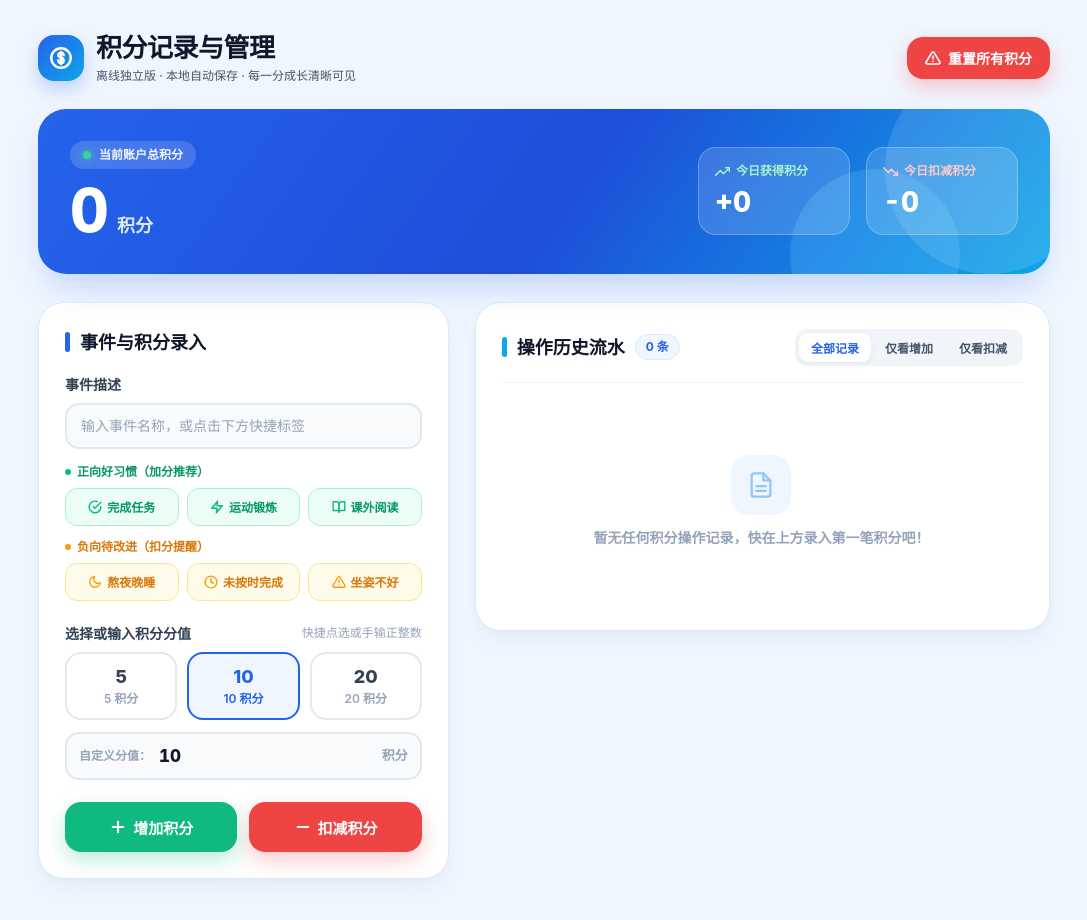
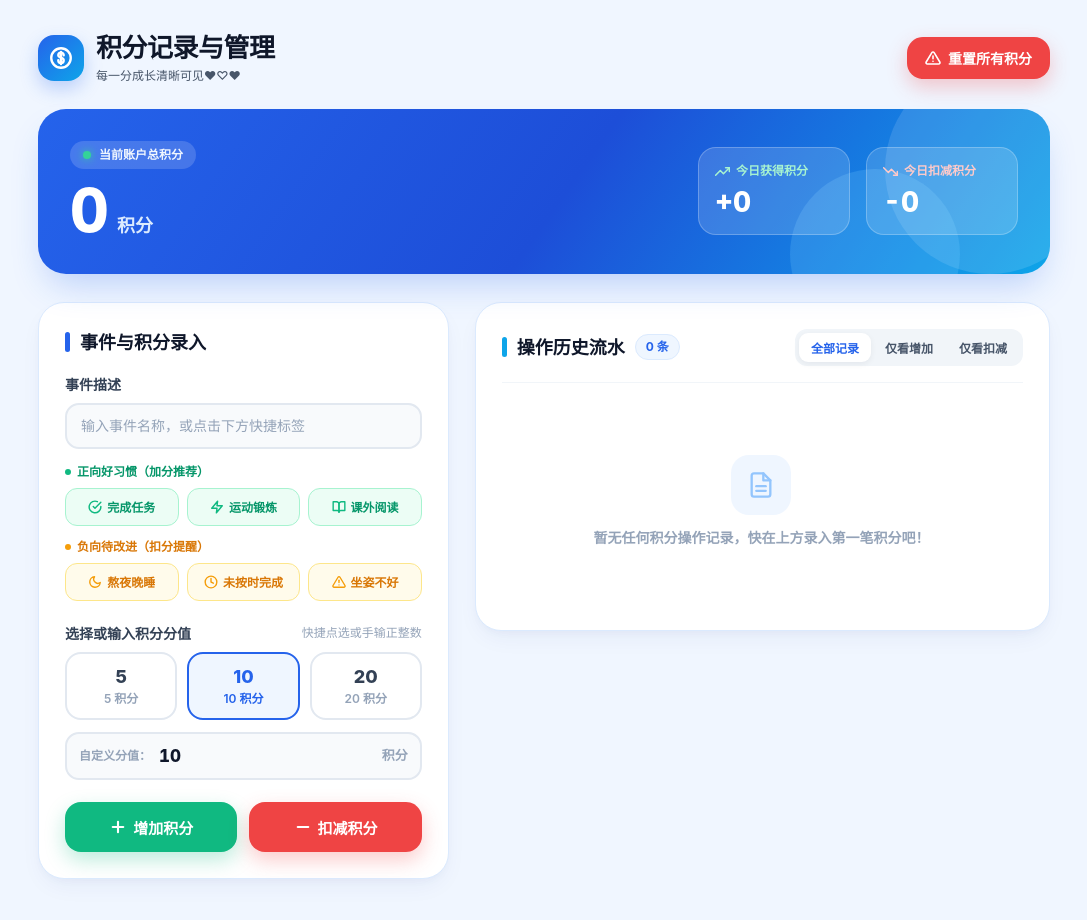
Before and after one commit to Gnit-V/points-manager, a plain HTML site: page index.html in a window 1280 px wide. Shown: the whole page, without its empty margins (96-1183 px from the left). Drawn offline with Linux system fonts and the light colour scheme.

Commit message:
Update index.html

```diff
--- a/index.html
+++ b/index.html
@@ -1112,7 +1112,7 @@
                 </div>
                 <div>
                     <h1 class="brand-title">积分记录与管理</h1>
-                    <p class="brand-subtitle">离线独立版 · 本地自动保存 · 每一分成长清晰可见</p>
+                    <p class="brand-subtitle">每一分成长清晰可见❤♡❤</p>
                 </div>
             </div>
 
```
